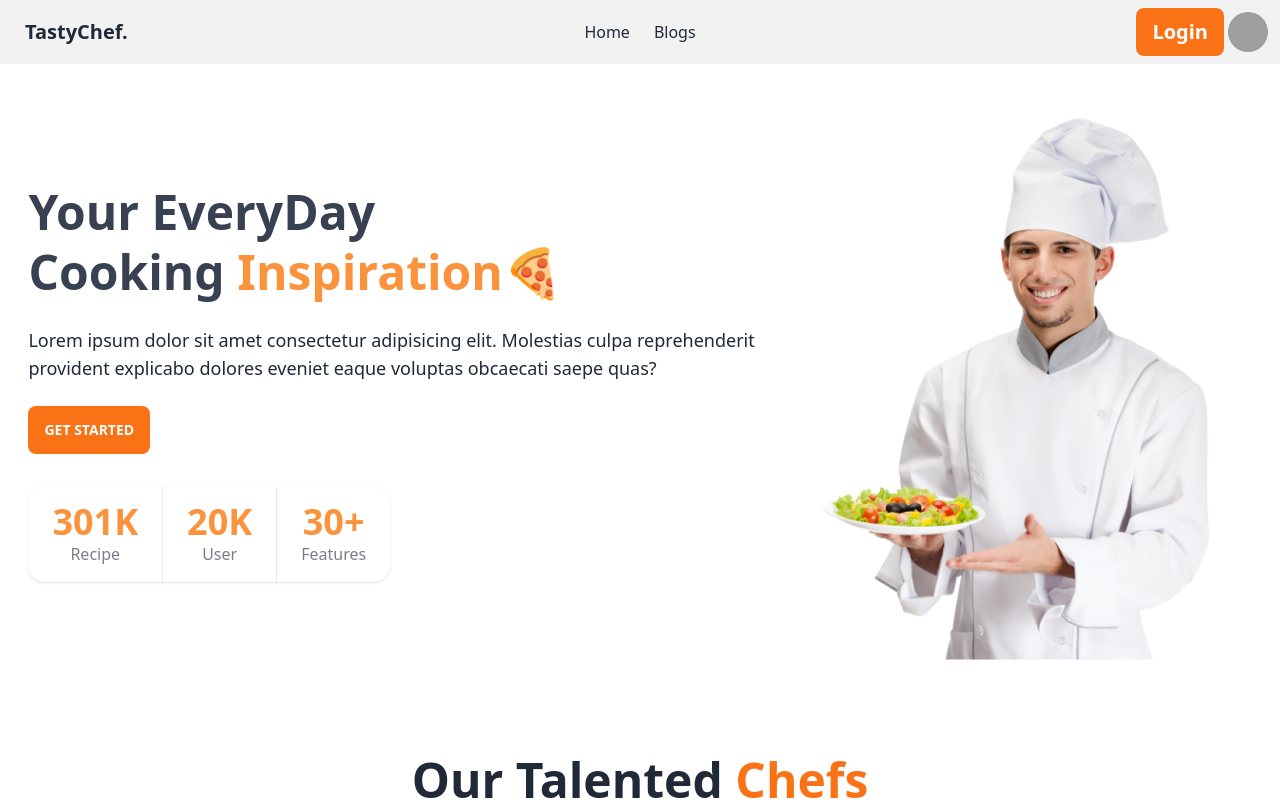
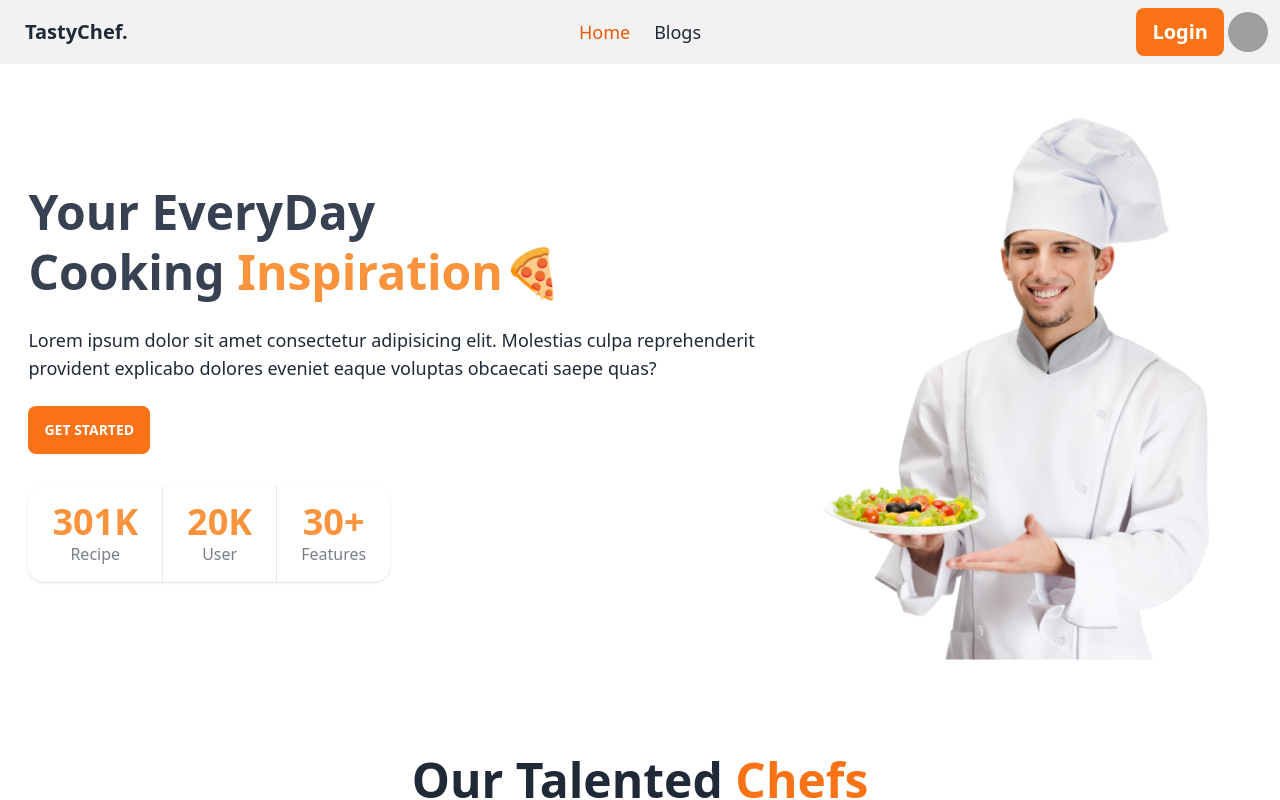
Before and after one commit to apufouzder/chef-recipe-hunter-client, a React (Vite) app: page / in a window 1280 px wide. Shown: the top 800 px of the page. Built offline with nearby package versions, Linux system fonts and the light colour scheme; no server answers; grey boxes are pictures that could not be loaded.

Commit message:
implement active link

```diff
--- /dev/null
+++ b/src/components/ActiveLink/ActiveLink.jsx
@@ -0,0 +1,16 @@
+/* eslint-disable react/prop-types */
+import { NavLink } from "react-router-dom";
+
+
+const ActiveLink = ({to, children}) => {
+    return (
+        <NavLink
+            to={to}
+            className={({ isActive }) => isActive ? "active font-medium text-orange-600" : ""}
+        >
+            {children}
+        </NavLink>
+    );
+};
+
+export default ActiveLink;
--- a/src/components/shared/Header/Header.jsx
+++ b/src/components/shared/Header/Header.jsx
@@ -1,4 +1,5 @@
 import { Link } from "react-router-dom";
+import ActiveLink from "../../ActiveLink/ActiveLink";
 
 
 const Header = () => {
@@ -21,9 +22,9 @@ const Header = () => {
                 </div>
 
                 <div className="navbar-center hidden lg:flex">
-                    <ul className="menu menu-horizontal gap-6 px-1">
-                        <Link to="/">Home</Link>
-                        <Link to="/blogs">Blogs</Link>
+                    <ul className="menu text-lg menu-horizontal gap-6 px-1">
+                        <ActiveLink to="/">Home</ActiveLink>
+                        <ActiveLink to="/blogs">Blogs</ActiveLink>
                     </ul>
                 </div>
 
```
